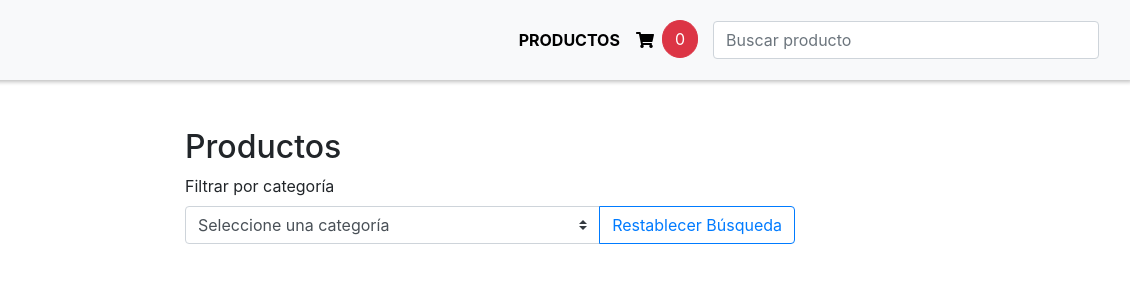
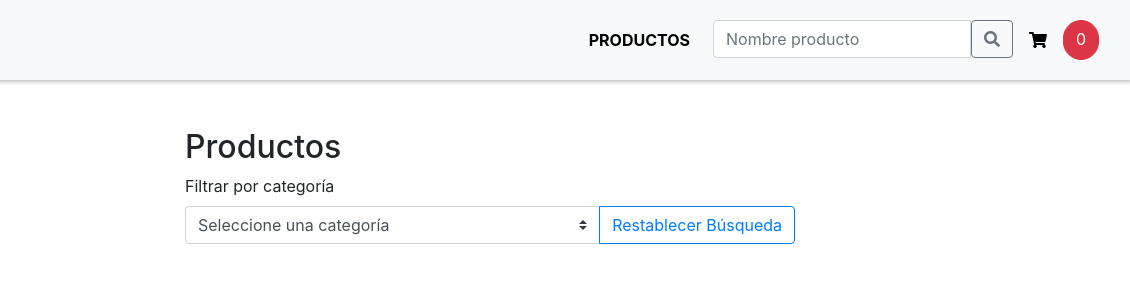
Before and after one commit to CCARTES4/test-Bsale, a plain HTML site: page index.html in a window 1280 px wide. Shown: the full height of the page, 150-1280 px from the left. Drawn offline with nearby package versions, Linux system fonts and the light colour scheme; no server answers.

Commit message:
search changed

```diff
--- a/assets/js/app.js
+++ b/assets/js/app.js
@@ -7,6 +7,8 @@ document.addEventListener('DOMContentLoaded',() =>{
     let categorySelect = document.querySelector('#category');
     const resetSearch = document.querySelector('#resetSearch');
     const searchInput = document.querySelector('#productSearch');
+    const searchForm = document.querySelector('#SearchForm');
+
 
 
     loadEventListeners()
@@ -27,7 +29,12 @@ document.addEventListener('DOMContentLoaded',() =>{
             restoreSearch();
             loadProducts();
         } );
-        searchInput.addEventListener('change',searchProduct);
+        // searchInput.addEventListener('change',searchProduct);
+        searchForm.addEventListener('submit', e => {
+
+            e.preventDefault();
+            searchProduct(searchInput.value);
+        })
     }
 
     /**
@@ -154,10 +161,10 @@ document.addEventListener('DOMContentLoaded',() =>{
      * Realiza una consulta a la API y va retornado los productos según correspondan.
      * @param {event} e
      */
-    function searchProduct(e){
-        let search = e.target.value;
+    function searchProduct(productName){
+        console.log('entré');
         try {
-            let url = `https://ccartes.000webhostapp.com/products.php?nombre=${search}`;
+            let url = `https://ccartes.000webhostapp.com/products.php?nombre=${productName}`;
 
             fetch(url, {
                 method: 'GET'
--- a/index.html
+++ b/index.html
@@ -31,21 +31,25 @@
                     <li class="nav-item">
                         <a href="index.html" class="nav-link">PRODUCTOS</a>
                     </li>
+                </ul>
+            </div>
 
-                    <li class="nav-item">
+            <div class="col-12 col-sm-6 col-md-6 col-lg-4" >
+                <form id="SearchForm" >
+                    <div class="input-group">
+                        <input id="productSearch" type="text" class="form-control" placeholder="Nombre producto " aria-label="Recipient's username" aria-describedby="basic-addon2">
+                        <div class="">
+                            <button id="btnSearch" class="btn btn-outline-secondary" type="submit">
+                                <i class="fa fa-search" aria-hidden="true"></i>
+                            </button>
+                        </div>
                         <a href="shoppingCart.html" class="nav-link">
                             <i class="fa fa-shopping-cart" aria-hidden="true"></i>
                         </a>
-                    </li>
-                    <li class="nav-item">
                         <a class="btn btn-danger carQuantity" id="acc">0</a>
-                    </li>
-                </ul>
-            </div>
+                    </div>
+                </form>
 
-            <div class="col-12 col-md-4" >
-
-                <input id="productSearch" class="form-control" type="text" placeholder="Buscar producto" aria-label="Buscar producto">
             </div>
 
         </nav>
```
